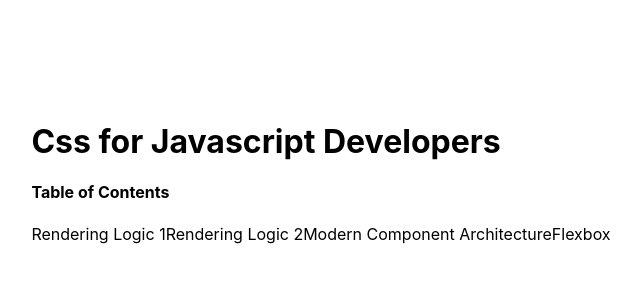
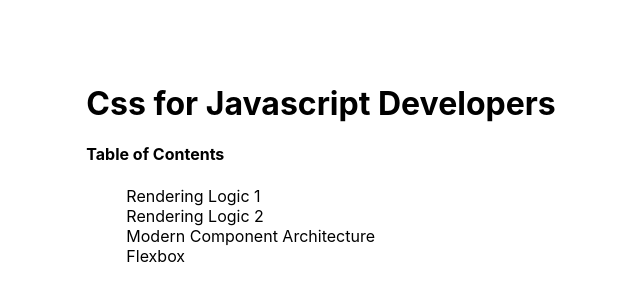
Before and after one commit to Breck37/css-for-js-demo, a Next.js app: page / in a window 1280 px wide. Shown: the part 228-528 px from the top of the page, without its empty margins (319-960 px from the left). Built offline with nearby package versions, Linux system fonts and the light colour scheme.

Commit message:
fix: basic 1-4 pages
Signed-off-by: Brent Eckert <brent.eckert7@gmail.com>

```diff
--- a/pages/index.js
+++ b/pages/index.js
@@ -17,10 +17,22 @@ export default function Home() {
 
         <div>
           <h4>Table of Contents</h4>
-          <Link href="/next-home-page">Rendering Logic 1</Link>
-          <Link href="/next-home-page">Rendering Logic 2</Link>
-          <Link href="/next-home-page">Modern Component Architecture</Link>
-          <Link href="/next-home-page">Flexbox</Link>
+          <ul>
+            <li className={styles.nobullet}>
+            <Link href="/modules/rendering-one">Rendering Logic 1</Link>
+            </li>
+            <li className={styles.nobullet}>
+            <Link href="/modules/rendering-two">Rendering Logic 2</Link>
+            </li>
+            <li className={styles.nobullet}>
+            <Link href="/modules/modern-architecture">
+              Modern Component Architecture
+            </Link>
+            </li>
+            <li className={styles.nobullet}>
+            <Link href="/modules/flex">Flexbox</Link>
+            </li>
+          </ul>
         </div>
       </main>
     </div>
--- a/styles/Home.module.css
+++ b/styles/Home.module.css
@@ -113,6 +113,13 @@
   margin-left: 0.5rem;
 }
 
+.nobullet {
+  text-decoration: none;
+  list-style-type: none;
+}
+
+
+
 @media (max-width: 600px) {
   .grid {
     width: 100%;
```
Also changed, not shown: pages/modules/flex.js (added, +11 -0 lines), pages/modules/modern-architecture.js (added, +11 -0 lines), pages/modules/rendering-one.js (added, +11 -0 lines), pages/modules/rendering-two.js (added, +11 -0 lines), 1 other file (tests, documents, lock files or other folders).
